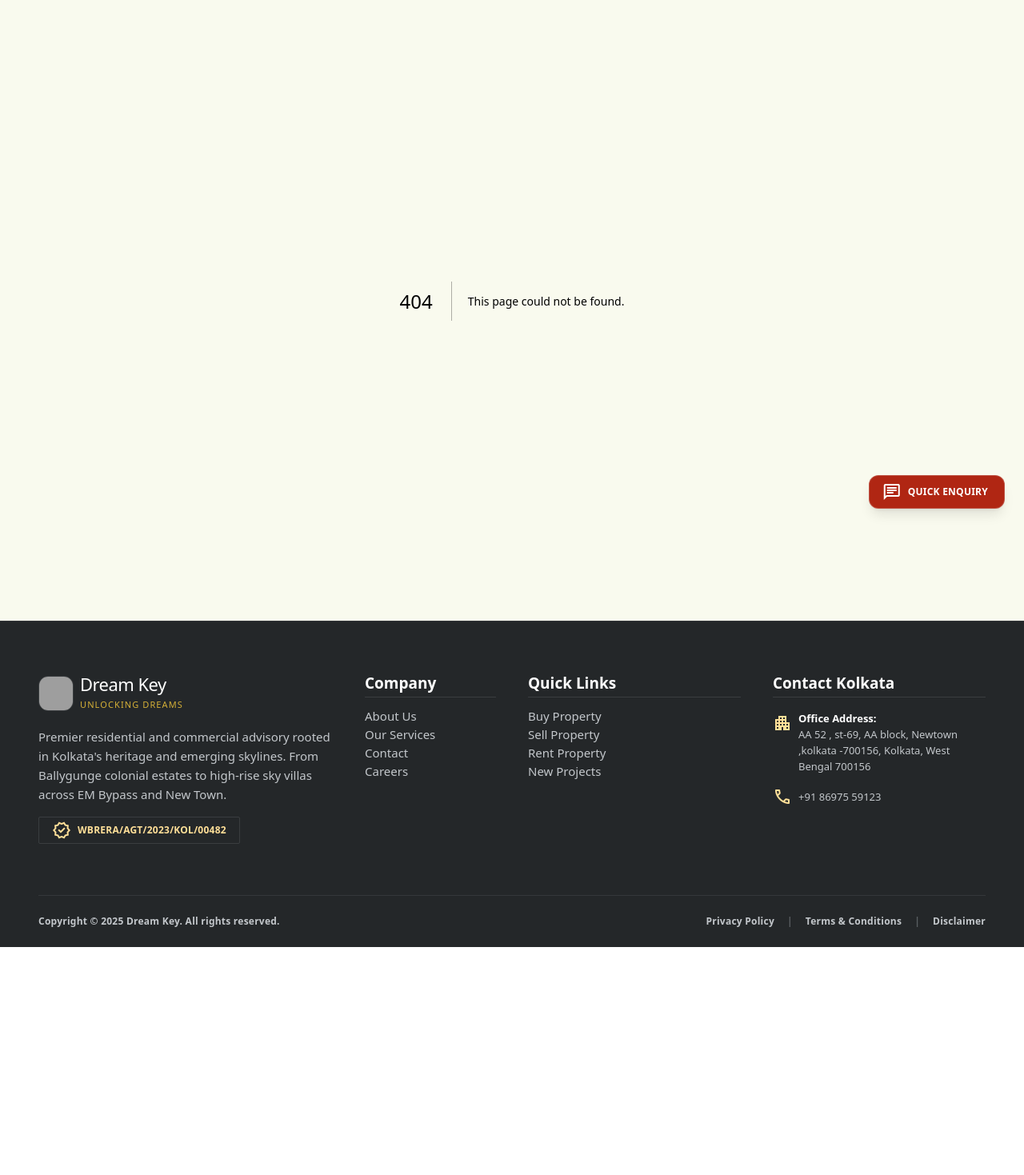
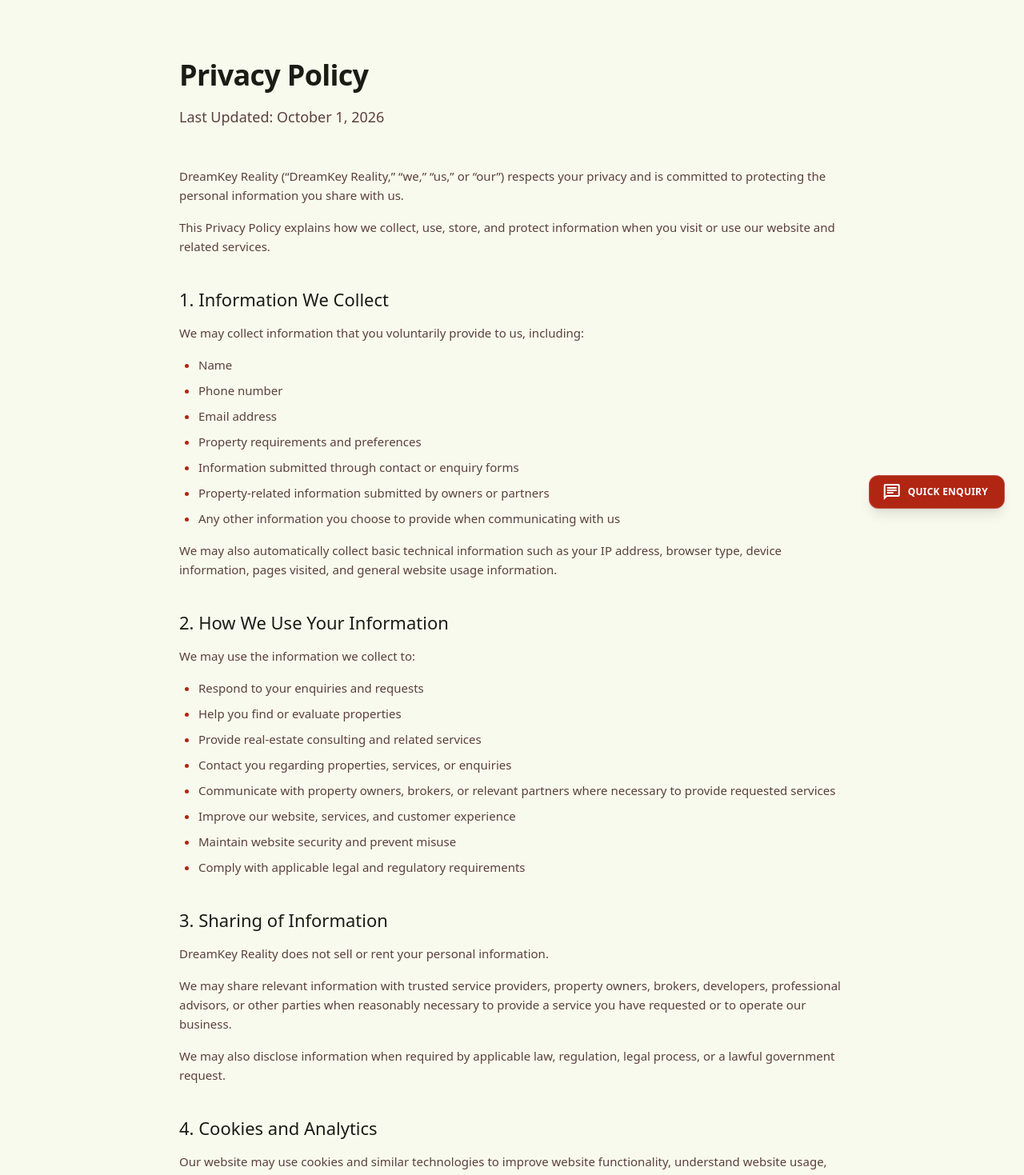
Before and after one commit to dreamkey-tech/website, a Next.js app: page /privacy in a window 1280 px wide. Before the commit this address had no page. Shown: the part 140-1609 px from the top of the page at 80% size. Before the commit the page ends 1324 px from the top, so only its background shows below. Built offline with nearby package versions, Linux system fonts and the light colour scheme; grey boxes are pictures that could not be loaded.

Commit message:
feat: add privacy policy page

```diff
--- /dev/null
+++ b/app/privacy/page.tsx
@@ -0,0 +1,174 @@
+import React from 'react';
+import { Metadata } from 'next';
+
+export const metadata: Metadata = {
+  title: 'Privacy Policy | DreamKey Reality',
+  description: 'Privacy Policy for DreamKey Reality website and services.',
+};
+
+export default function PrivacyPolicyPage() {
+  return (
+    <div className="max-w-4xl mx-auto px-4 sm:px-6 lg:px-8 py-16 md:py-24">
+      <div className="mb-12">
+        <h1 className="text-display-hero-mobile md:text-display-hero font-display-hero text-on-surface mb-4">
+          Privacy Policy
+        </h1>
+        <p className="text-body-lead font-body-lead text-on-surface-variant">
+          Last Updated: October 1, 2026
+        </p>
+      </div>
+
+      <div className="space-y-10 text-body-default font-body-default text-on-surface-variant leading-relaxed">
+        <div className="space-y-4">
+          <p>
+            DreamKey Reality (“DreamKey Reality,” “we,” “us,” or “our”) respects your privacy and is committed to protecting the personal information you share with us.
+          </p>
+          <p>
+            This Privacy Policy explains how we collect, use, store, and protect information when you visit or use our website and related services.
+          </p>
+        </div>
+
+        <section className="space-y-4">
+          <h2 className="text-headline-sm font-headline-sm text-on-surface">1. Information We Collect</h2>
+          <p>We may collect information that you voluntarily provide to us, including:</p>
+          <ul className="list-disc pl-6 space-y-2 marker:text-primary">
+            <li>Name</li>
+            <li>Phone number</li>
+            <li>Email address</li>
+            <li>Property requirements and preferences</li>
+            <li>Information submitted through contact or enquiry forms</li>
+            <li>Property-related information submitted by owners or partners</li>
+            <li>Any other information you choose to provide when communicating with us</li>
+          </ul>
+          <p>
+            We may also automatically collect basic technical information such as your IP address, browser type, device information, pages visited, and general website usage information.
+          </p>
+        </section>
+
+        <section className="space-y-4">
+          <h2 className="text-headline-sm font-headline-sm text-on-surface">2. How We Use Your Information</h2>
+          <p>We may use the information we collect to:</p>
+          <ul className="list-disc pl-6 space-y-2 marker:text-primary">
+            <li>Respond to your enquiries and requests</li>
+            <li>Help you find or evaluate properties</li>
+            <li>Provide real-estate consulting and related services</li>
+            <li>Contact you regarding properties, services, or enquiries</li>
+            <li>Communicate with property owners, brokers, or relevant partners where necessary to provide requested services</li>
+            <li>Improve our website, services, and customer experience</li>
+            <li>Maintain website security and prevent misuse</li>
+            <li>Comply with applicable legal and regulatory requirements</li>
+          </ul>
+        </section>
+
+        <section className="space-y-4">
+          <h2 className="text-headline-sm font-headline-sm text-on-surface">3. Sharing of Information</h2>
+          <p>
+            DreamKey Reality does not sell or rent your personal information.
+          </p>
+          <p>
+            We may share relevant information with trusted service providers, property owners, brokers, developers, professional advisors, or other parties when reasonably necessary to provide a service you have requested or to operate our business.
+          </p>
+          <p>
+            We may also disclose information when required by applicable law, regulation, legal process, or a lawful government request.
+          </p>
+        </section>
+
+        <section className="space-y-4">
+          <h2 className="text-headline-sm font-headline-sm text-on-surface">4. Cookies and Analytics</h2>
+          <p>
+            Our website may use cookies and similar technologies to improve website functionality, understand website usage, and enhance your experience.
+          </p>
+          <p>
+            We may also use third-party analytics or website services that collect information about how visitors interact with our website.
+          </p>
+          <p>
+            You can control or disable cookies through your browser settings, although some website features may not function properly as a result.
+          </p>
+        </section>
+
+        <section className="space-y-4">
+          <h2 className="text-headline-sm font-headline-sm text-on-surface">5. Data Security</h2>
+          <p>
+            We take reasonable technical and organizational measures to protect your personal information from unauthorized access, misuse, alteration, disclosure, or destruction.
+          </p>
+          <p>
+            However, no method of transmitting or storing information online can be guaranteed to be completely secure.
+          </p>
+        </section>
+
+        <section className="space-y-4">
+          <h2 className="text-headline-sm font-headline-sm text-on-surface">6. Data Retention</h2>
+          <p>
+            We retain personal information only for as long as reasonably necessary for the purposes described in this Privacy Policy, to provide our services, maintain business records, resolve disputes, or comply with applicable legal requirements.
+          </p>
+        </section>
+
+        <section className="space-y-4">
+          <h2 className="text-headline-sm font-headline-sm text-on-surface">7. Third-Party Links</h2>
+          <p>
+            Our website may contain links to third-party websites or services.
+          </p>
+          <p>
+            DreamKey Reality is not responsible for the privacy practices, security, or content of third-party websites. We recommend reviewing their privacy policies before providing them with personal information.
+          </p>
+        </section>
+
+        <section className="space-y-4">
+          <h2 className="text-headline-sm font-headline-sm text-on-surface">8. Your Rights</h2>
+          <p>
+            Depending on applicable law, you may have rights relating to your personal information, including the right to request access, correction, updating, or deletion of certain information.
+          </p>
+          <p>
+            To make a privacy-related request, please contact us using the details below.
+          </p>
+        </section>
+
+        <section className="space-y-4">
+          <h2 className="text-headline-sm font-headline-sm text-on-surface">9. Children's Privacy</h2>
+          <p>
+            Our website is not intentionally designed to collect personal information from children. If you believe that a child has provided us with personal information without appropriate consent, please contact us so that we can take appropriate action.
+          </p>
+        </section>
+
+        <section className="space-y-4">
+          <h2 className="text-headline-sm font-headline-sm text-on-surface">10. Changes to This Privacy Policy</h2>
+          <p>
+            We may update this Privacy Policy from time to time to reflect changes in our business, services, technology, or applicable legal requirements.
+          </p>
+          <p>
+            Any updated version will be published on this page with a revised “Last Updated” date.
+          </p>
+        </section>
+
+        <section className="space-y-6 pt-8 border-t border-outline-variant/30">
+          <h2 className="text-headline-sm font-headline-sm text-on-surface">11. Contact Us</h2>
+          <p>
+            If you have questions about this Privacy Policy or how DreamKey Reality handles personal information, please contact us:
+          </p>
+
+          <div className="bg-surface-container-low p-6 md:p-8 rounded-2xl border border-outline-variant/30 shadow-sm">
+            <h3 className="text-title-property font-title-property text-on-surface mb-6">DreamKey Reality</h3>
+            <ul className="space-y-4">
+              <li className="flex flex-col sm:flex-row sm:items-center gap-1 sm:gap-4">
+                <span className="text-on-surface-variant font-medium min-w-[80px]">Email:</span>
+                <a href="mailto:contact@dreamkeykol.com" className="text-primary hover:text-primary-container transition-colors">contact@dreamkeykol.com</a>
+              </li>
+              <li className="flex flex-col sm:flex-row sm:items-center gap-1 sm:gap-4">
+                <span className="text-on-surface-variant font-medium min-w-[80px]">Phone:</span>
+                <a href="tel:+918697559123" className="text-primary hover:text-primary-container transition-colors">+91 86975 59123</a>
+              </li>
+              <li className="flex flex-col sm:flex-row sm:items-center gap-1 sm:gap-4">
+                <span className="text-on-surface-variant font-medium min-w-[80px]">Website:</span>
+                <a href="https://dreamkeykol.com" target="_blank" rel="noopener noreferrer" className="text-primary hover:text-primary-container transition-colors">https://dreamkeykol.com</a>
+              </li>
+              <li className="flex flex-col sm:flex-row sm:items-start gap-1 sm:gap-4 pt-4 mt-4 border-t border-outline-variant/20">
+                <span className="text-on-surface-variant font-medium min-w-[80px] mt-1">Address:</span>
+                <span className="text-on-surface-variant">AA 52 , st-69, AA block, Newtown ,kolkata -700156, Kolkata, West Bengal 700156</span>
+              </li>
+            </ul>
+          </div>
+        </section>
+      </div>
+    </div>
+  );
+}
```
